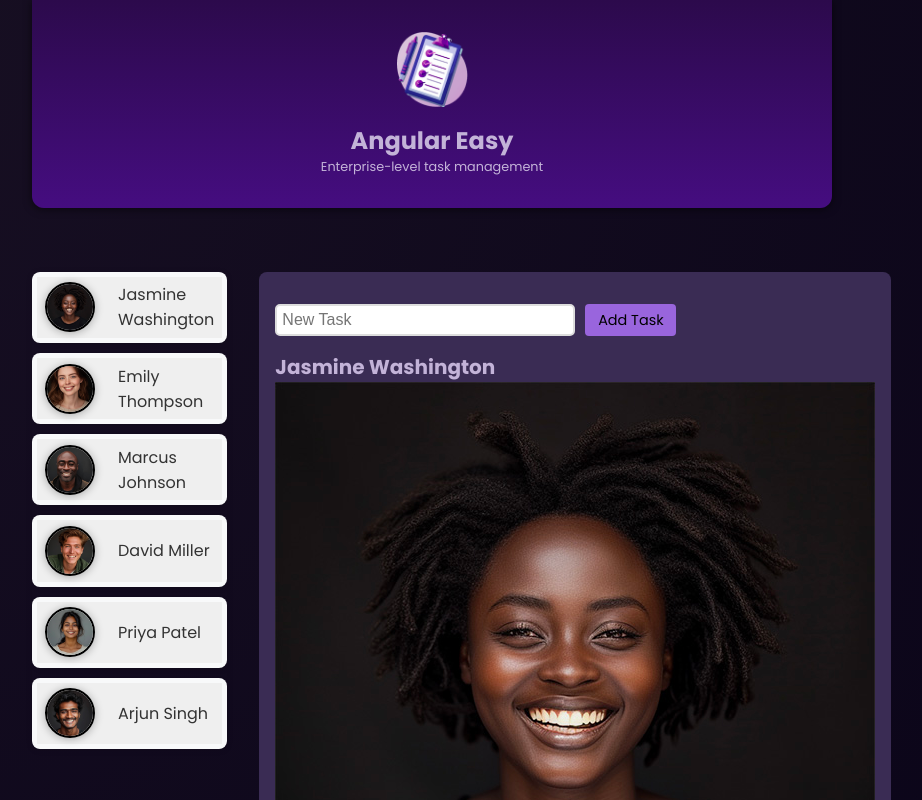
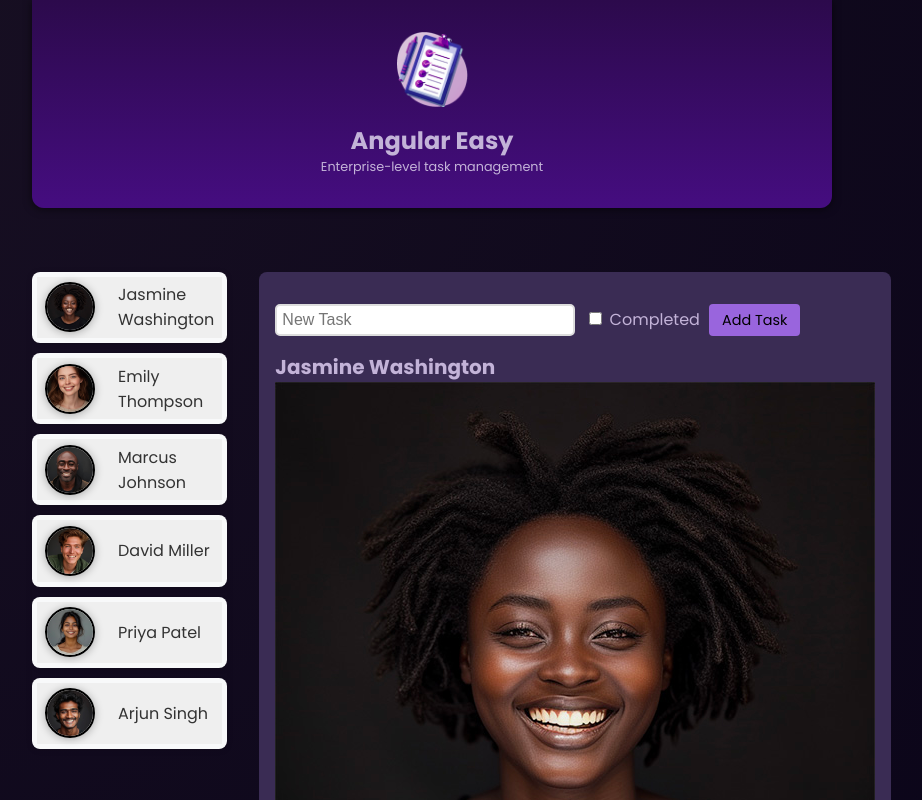
Before and after one commit to Caspec/angular, an Angular app: page / in a window 1280 px wide. Both pictures are taken after a click on the button "Jasmine Washington". Shown: the top 800 px of the page, without its empty margins (208-1130 px from the left). Built offline with nearby package versions, Linux system fonts and the light colour scheme.

Commit message:
feat: add completed checkbox

```diff
--- a/src/app/task/task.component.css
+++ b/src/app/task/task.component.css
@@ -41,6 +41,7 @@ menu button {
   border: none;
   padding: 0.35rem 0.8rem;
   font-size: 0.9rem;
+  margin-left: 5px;
 }
 
 menu button:hover,
--- a/src/app/task/task.component.html
+++ b/src/app/task/task.component.html
@@ -4,7 +4,17 @@
     <header>
       <menu>
         <input #taskInput type="text" placeholder="New Task" />
-        <button (click)="addTask(taskInput.value); taskInput.value = ''">
+        <label>
+          <input #taskCompleted type="checkbox" />
+          Completed
+        </label>
+        <button
+          (click)="
+            addTask(taskInput.value, taskCompleted.checked);
+            taskInput.value = '';
+            taskCompleted.checked = false
+          "
+        >
           Add Task
         </button>
       </menu>
--- a/src/app/task/task.component.ts
+++ b/src/app/task/task.component.ts
@@ -20,14 +20,14 @@ export class TaskComponent {
     return `assets/users/${avatar}`;
   }
 
-  addTask(title: string) {
+  addTask(title: string, completed: boolean) {
     if (!title.trim()) return;
     const newTask = {
       id: (this.task.length + 1).toString(),
       title,
       time: '12:00',
       summary: 'This is a summary',
-      completed: false,
+      completed: completed,
     };
     this.task.push(newTask);
   }
```
